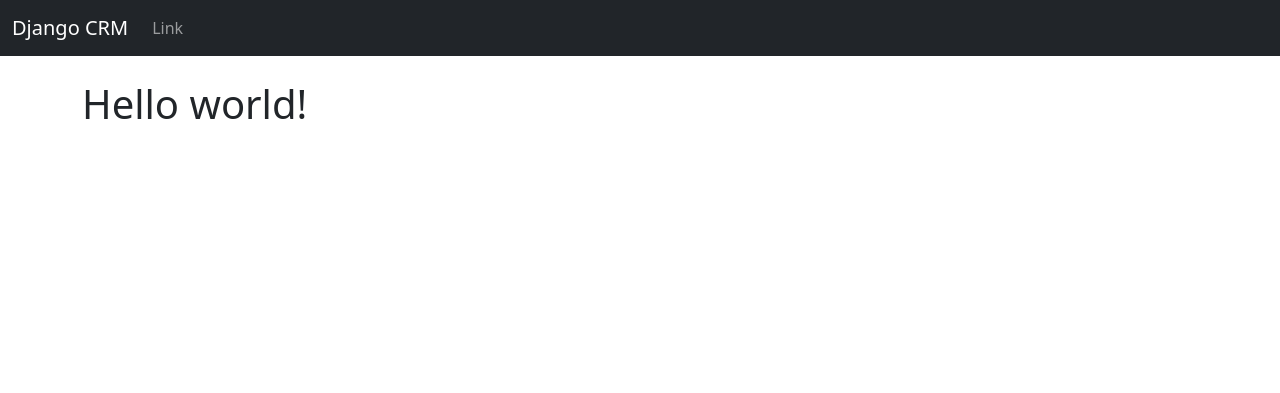
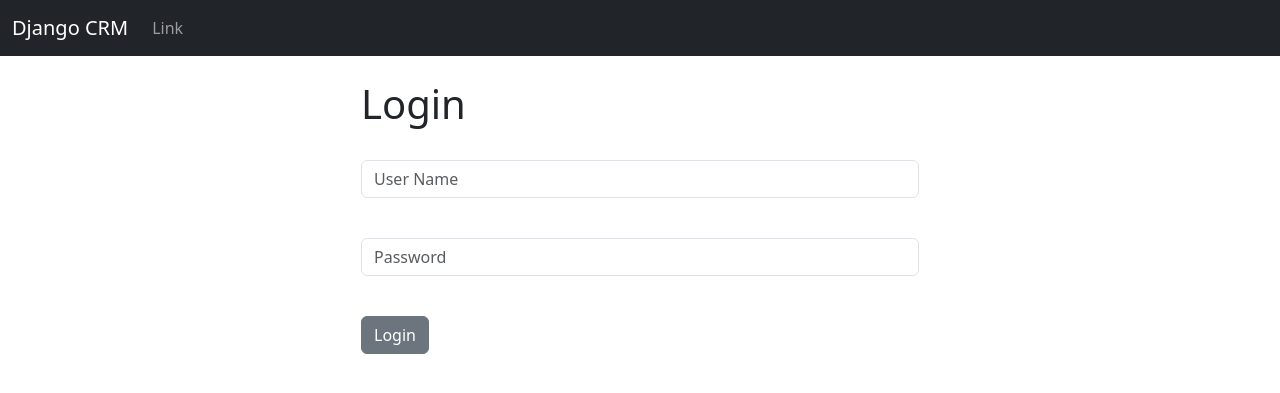
Before and after one commit to SreeramaChandra044/Django_CRM, a Django app: page / in a window 1280 px wide. Shown: the top 393 px of the page. Run offline with Django 4.2, Linux system fonts and the light colour scheme.

Commit message:
modified:   website/__pycache__/views.cpython-311.pyc 	modified:   website/templates/base.html 	modified:   website/templates/home.html 	modified:   website/views.py

```diff
--- a/website/templates/base.html
+++ b/website/templates/base.html
@@ -10,6 +10,13 @@
     {% include 'navbar.html' %}
     <div class="container">
         <br/>
+        {% if messagess %}
+          {% for message in messages %}
+            {{ message }}
+          {% endfor %}
+        {% endif %}
+
+
     {% block content %}
     {% endblock%}
 
--- a/website/templates/home.html
+++ b/website/templates/home.html
@@ -2,8 +2,37 @@
 
 {% block content %}
 
-<div class="col-md-6 offset-md-3"></div>
+<div class="col-md-6 offset-md-3">
+{% if user.is_authenticated %}
 
-    <h1>Hello world!</h1>
+<h1>Hello world</h1>
 
+{% else %}
+    <h1>Login</h1>
+    <br/>
+
+    <form method="POST" action="{% url 'home' %}">
+        {% csrf_token %}
+        <form>
+            <div class="mb-3">
+
+              <input type="text" class="form-control" name="username" placeholder="User Name" required>
+
+            </div><br/>
+            <div class="mb-3">
+
+              <input type="password" class="form-control" name="password" placeholder="Password" required>
+            </div>
+            <br/>
+
+            <button type="submit" class="btn btn-secondary">Login</button>
+          </form>
+
+
+    </form>
+{% endif %}
+
+
+
+</div>
 {% endblock %}
--- a/website/views.py
+++ b/website/views.py
@@ -1,10 +1,25 @@
-from django.shortcuts import render
+from django.shortcuts import render, redirect
 from django.contrib.auth import authenticate, login, logout
 from django.contrib import messages
 
 # Create your views here.
 def home(request):
-    return render(request, 'home.html',{})
+    # check to see if logging in
+    if request.method=='POST':
+        username= request.POST['username']
+        password = request.POST['password']
+        # Authenticate
+        user = authenticate(request, username=username, password=password)
+        if user is not None:
+            login(request, user)
+            messages.success(request, "You Have Been Logged In")
+            return redirect("home")
+        else:
+            messages.success(request,"There was an error logging in , please try again...")
+            return redirect("home")
+
+    else:
+        return render(request, 'home.html',{})
 
 
 
```
